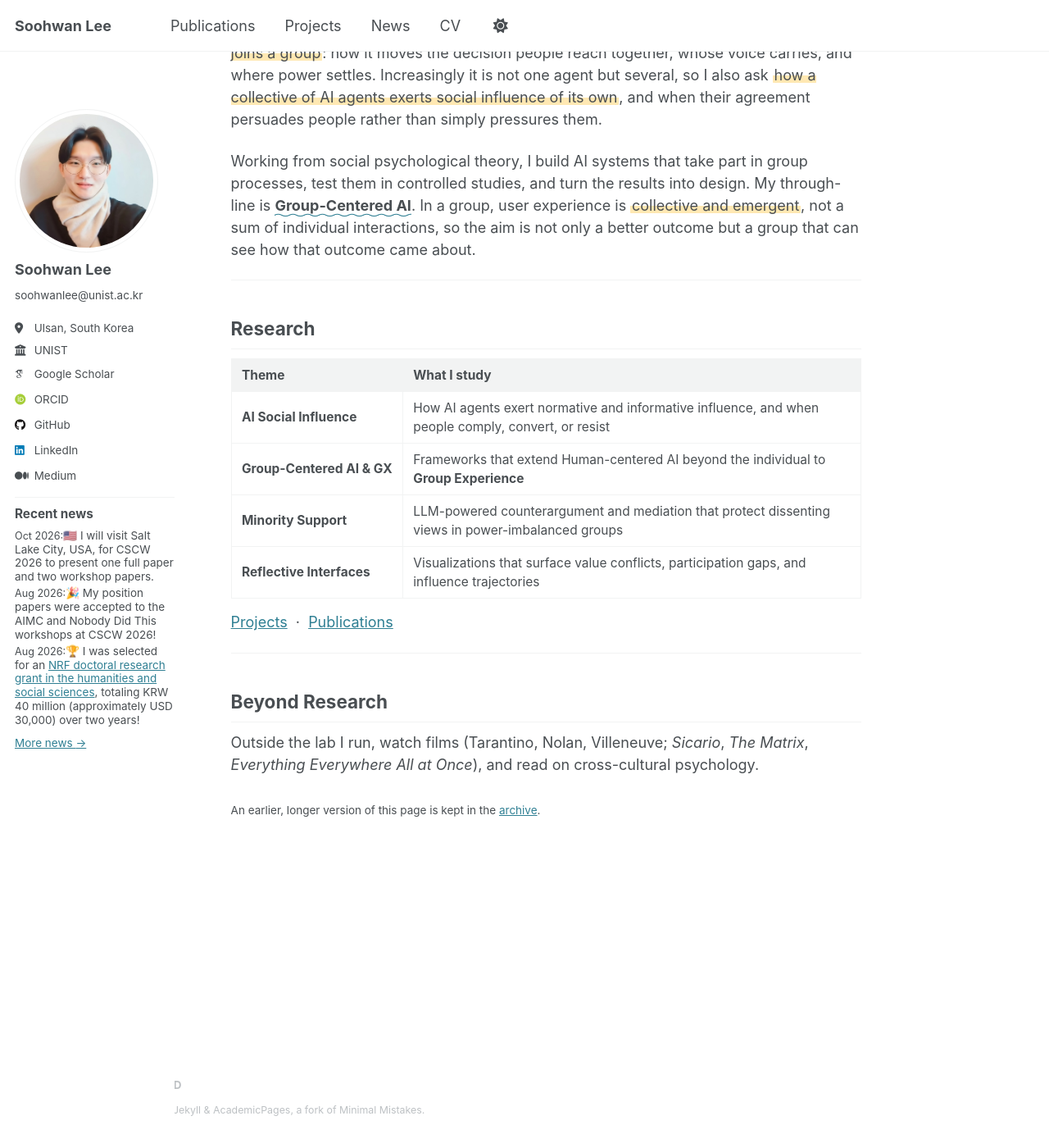
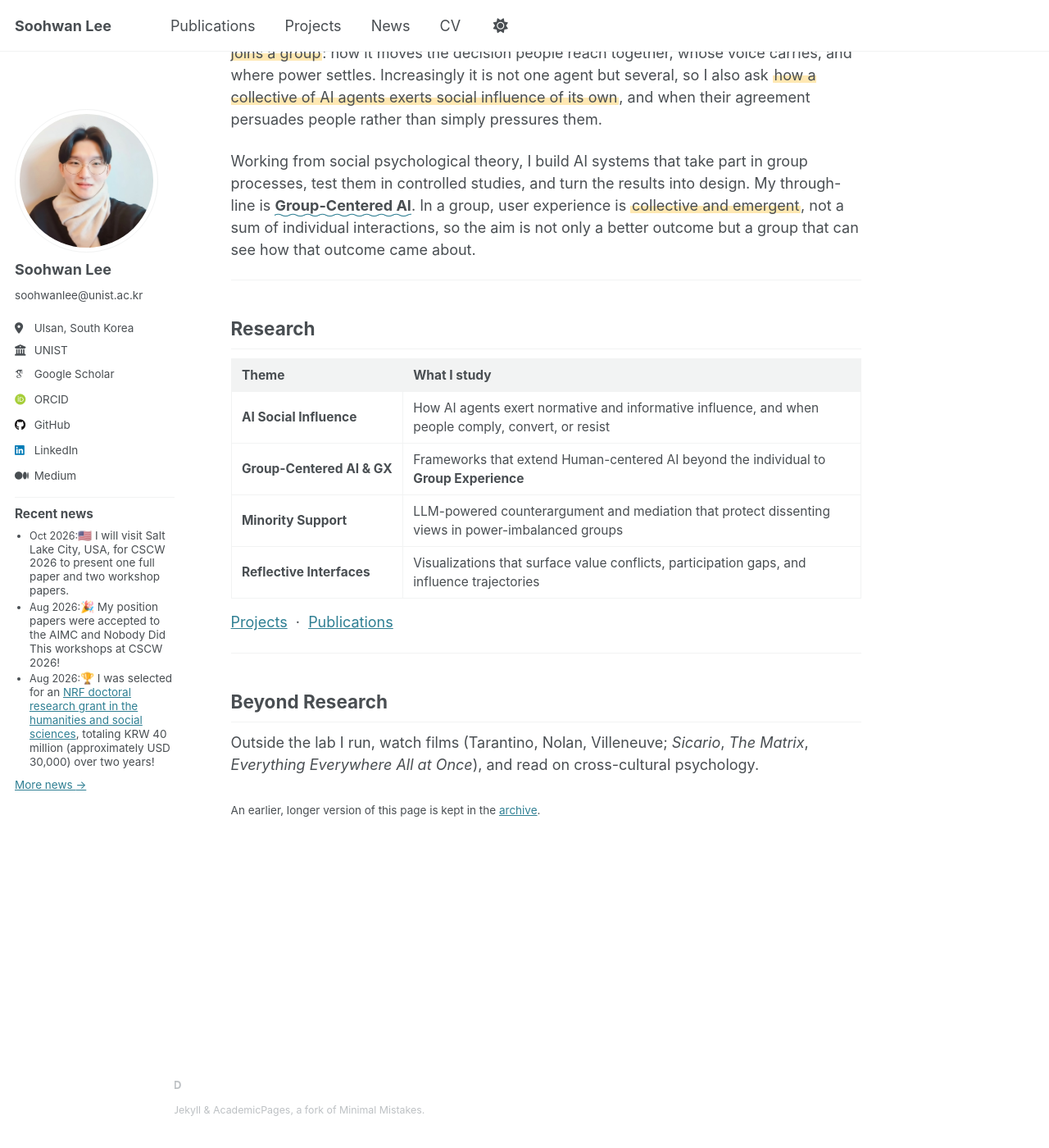
Before and after one commit to Soohwan-Lee/soohwan-lee.github.io, a Jekyll site: the page built from _pages/about.md, in a window 1280 px wide and 1400 px high, scrolled down 368 px. Shown: the whole window at 82% size. Built offline with Jekyll 4.4.1, drawn with Linux system fonts in a browser that asks for light colours; some web fonts are replaced.

Commit message:
style(news): add bullets to recent sidebar updates

```diff
--- a/_sass/layout/_news.scss
+++ b/_sass/layout/_news.scss
@@ -12,8 +12,8 @@
 
   &__list {
     margin: 0;
-    padding: 0;
-    list-style: none;
+    padding: 0 0 0 1em;
+    list-style: disc outside;
     padding-bottom: 0.25rem;
 
     li {
```
